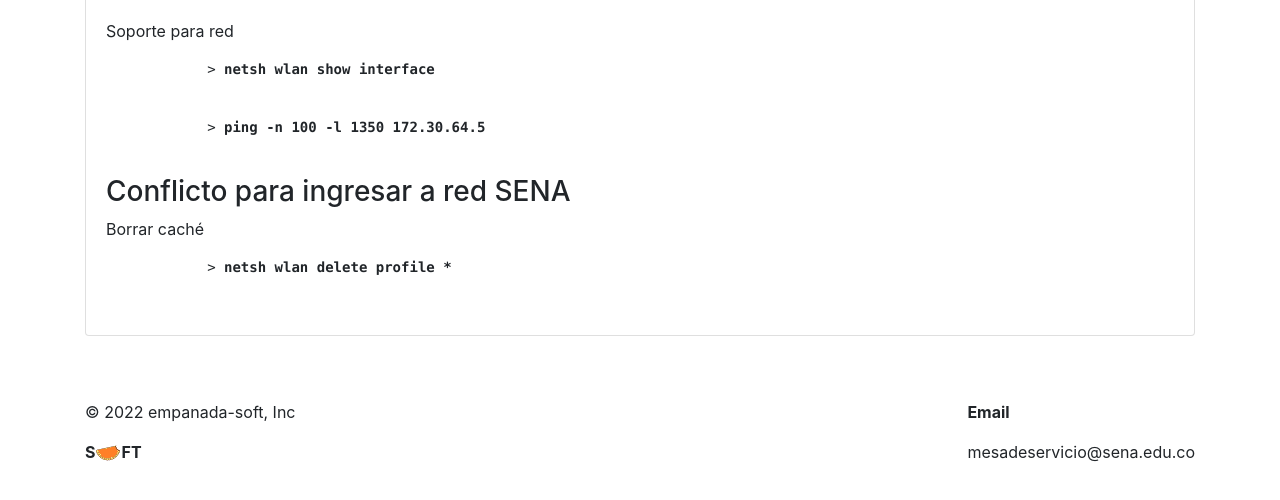
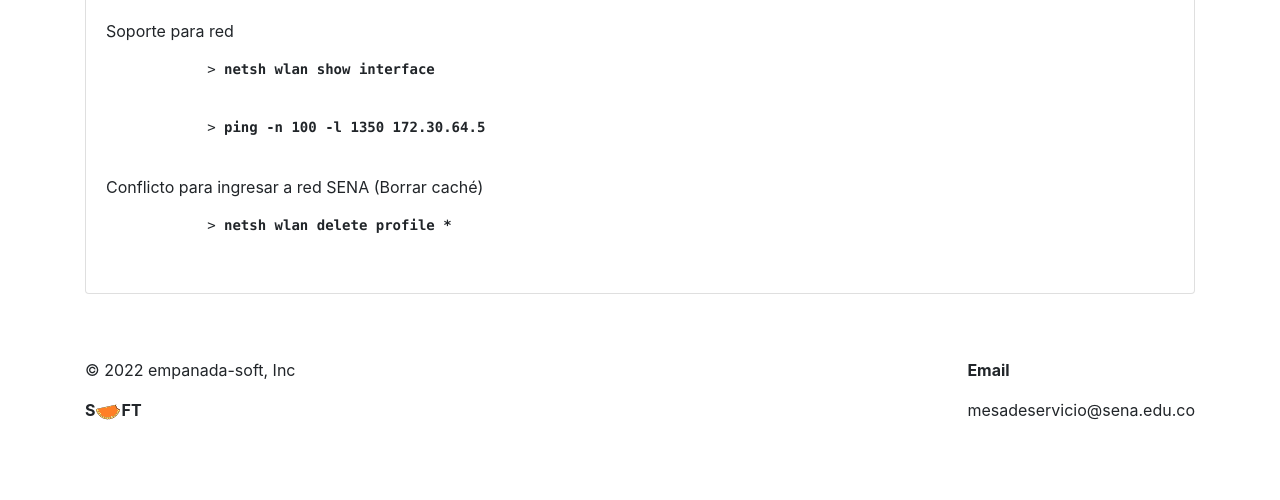
Before and after one commit to jicaicedos/webplantillaincidentes, a website: page pages/comandos.html in a window 1280 px wide. Shown: the part 150-650 px from the top of the page. Drawn offline with nearby package versions, Linux system fonts and the light colour scheme; files that its build step writes are made by us from their sources; files whose address does not match are found by name.

Commit message:
borrar caché

```diff
--- a/pages/comandos.html
+++ b/pages/comandos.html
@@ -75,8 +75,7 @@
         <pre>
             > <code><strong>ping -n 100 -l 1350 172.30.64.5</strong></code>
         </pre>
-        <h3>Conflicto para ingresar a red SENA</h3>
-        <p>Borrar caché</p>
+        <p>Conflicto para ingresar a red SENA (Borrar caché)</p>
         <pre>
             > <code><strong>netsh wlan delete profile *</strong></code>
         </pre>
```
